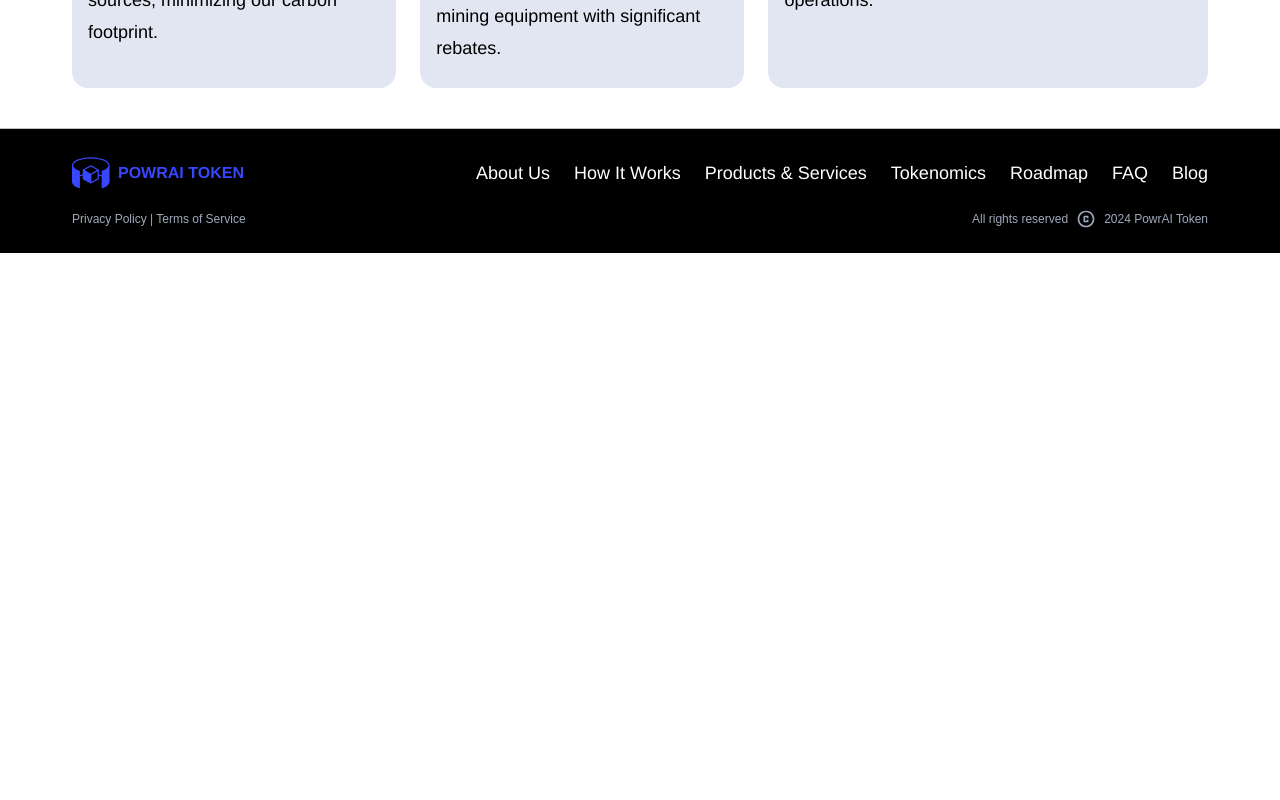
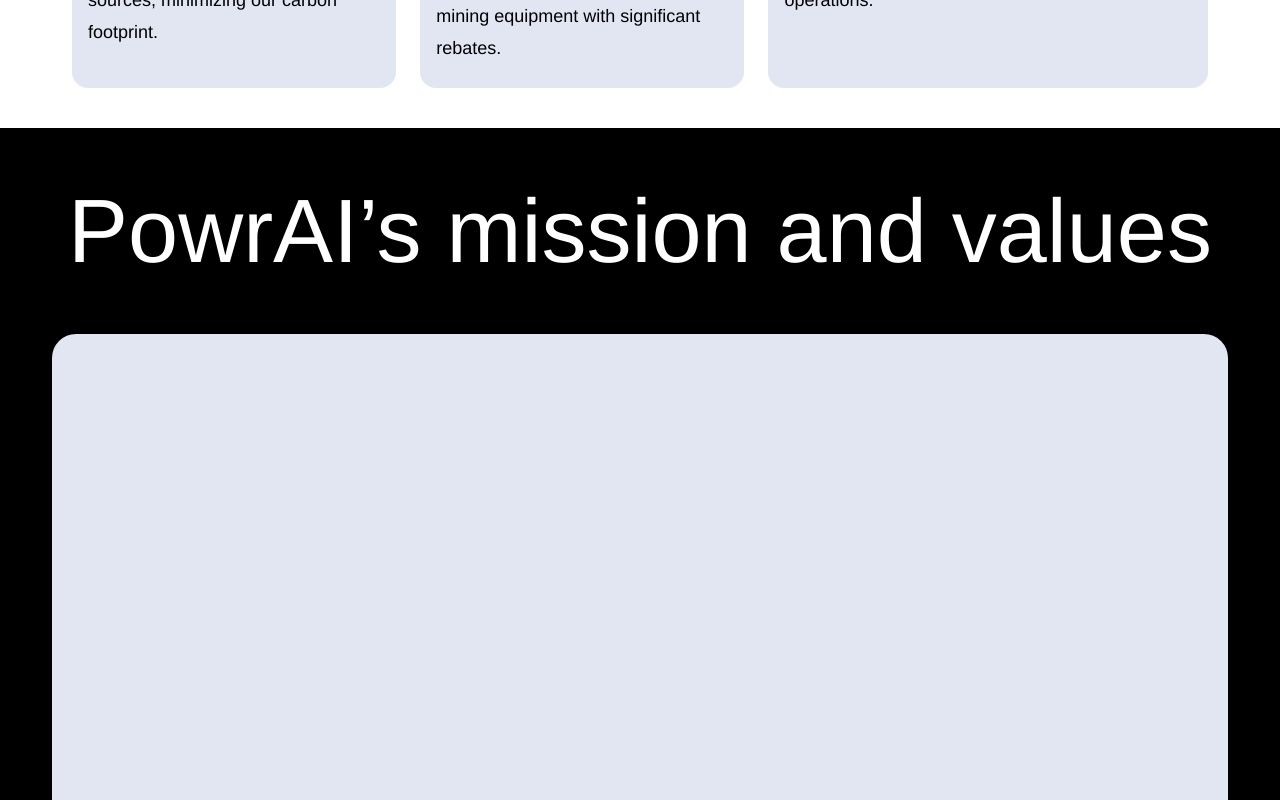
Before and after one commit to MykytaKotovSS/powrai, a React (Create React App) app: page / in a window 1280 px wide. Shown: the part 1380-2180 px from the top of the page. Before the commit the page ends 1633 px from the top, so only its background shows below. Built offline with nearby package versions, Linux system fonts and the light colour scheme.

Commit message:
add home mission

```diff
--- a/src/pages/Home/Home.jsx
+++ b/src/pages/Home/Home.jsx
@@ -80,6 +80,13 @@
           </div>
         </div>
       </article>
+      <article className="mission">
+        <section className="block container">
+          <h1>PowrAI’s mission and values</h1>
+          <div className="image"></div>
+          <Button>See more about PowrAI’s</Button>
+        </section>
+      </article>
       <Footer theme="white" />
     </main>
   );
--- a/src/pages/Home/Home.scss
+++ b/src/pages/Home/Home.scss
@@ -80,4 +80,30 @@
       gap: 16px;
     }
   }
+
+  .mission {
+    height: 960px;
+    background: black;
+
+    .block {
+      display: flex;
+      flex-direction: column;
+      align-items: center;
+      justify-content: space-between;
+      gap: 48px;
+      padding: 48px 0;
+
+      h1 {
+        text-align: center;
+        color: white;
+      }
+
+      .image {
+        width: 100%;
+        height: 600px;
+        background: $grey-light;
+        border-radius: 24px;
+      }
+    }
+  }
 }
```
